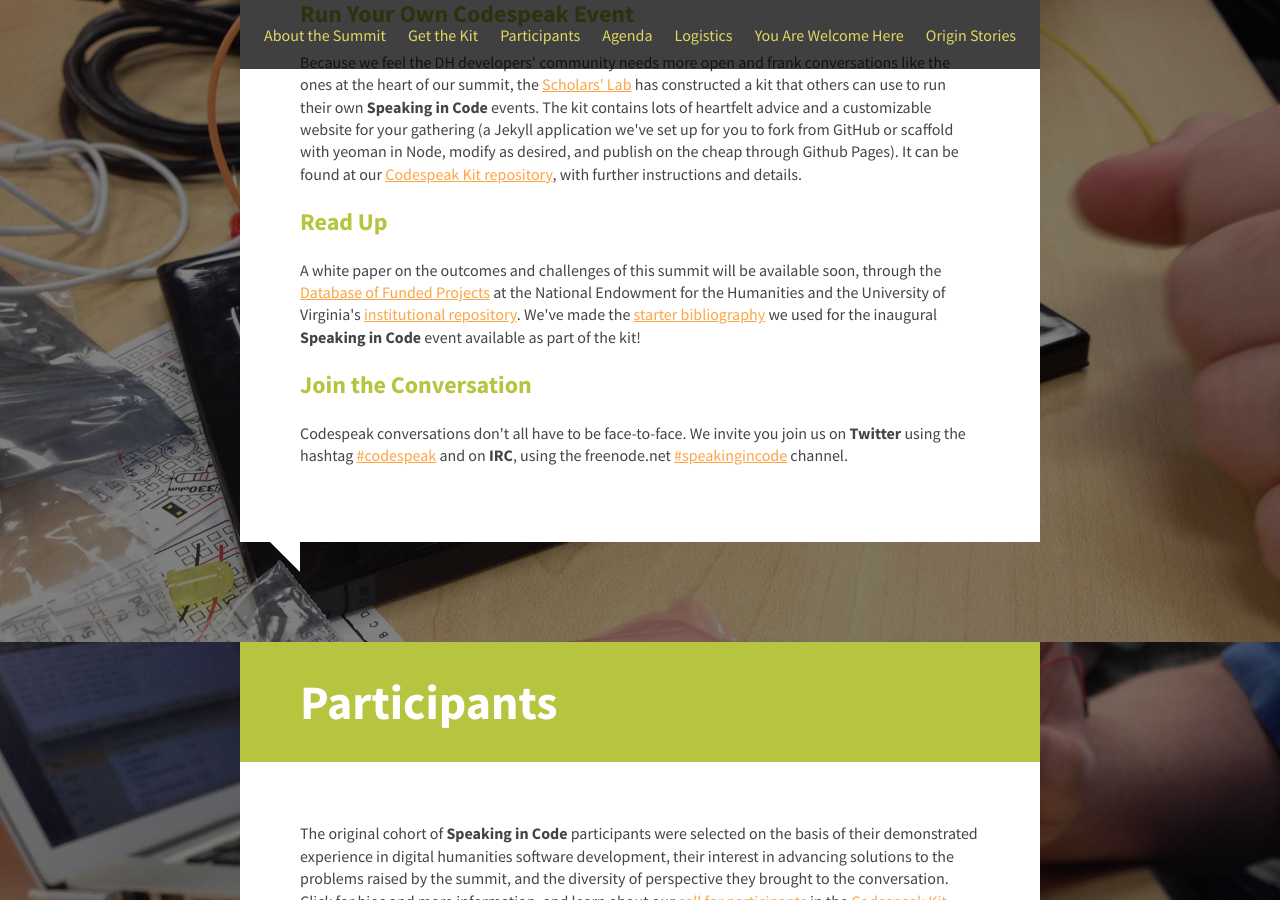
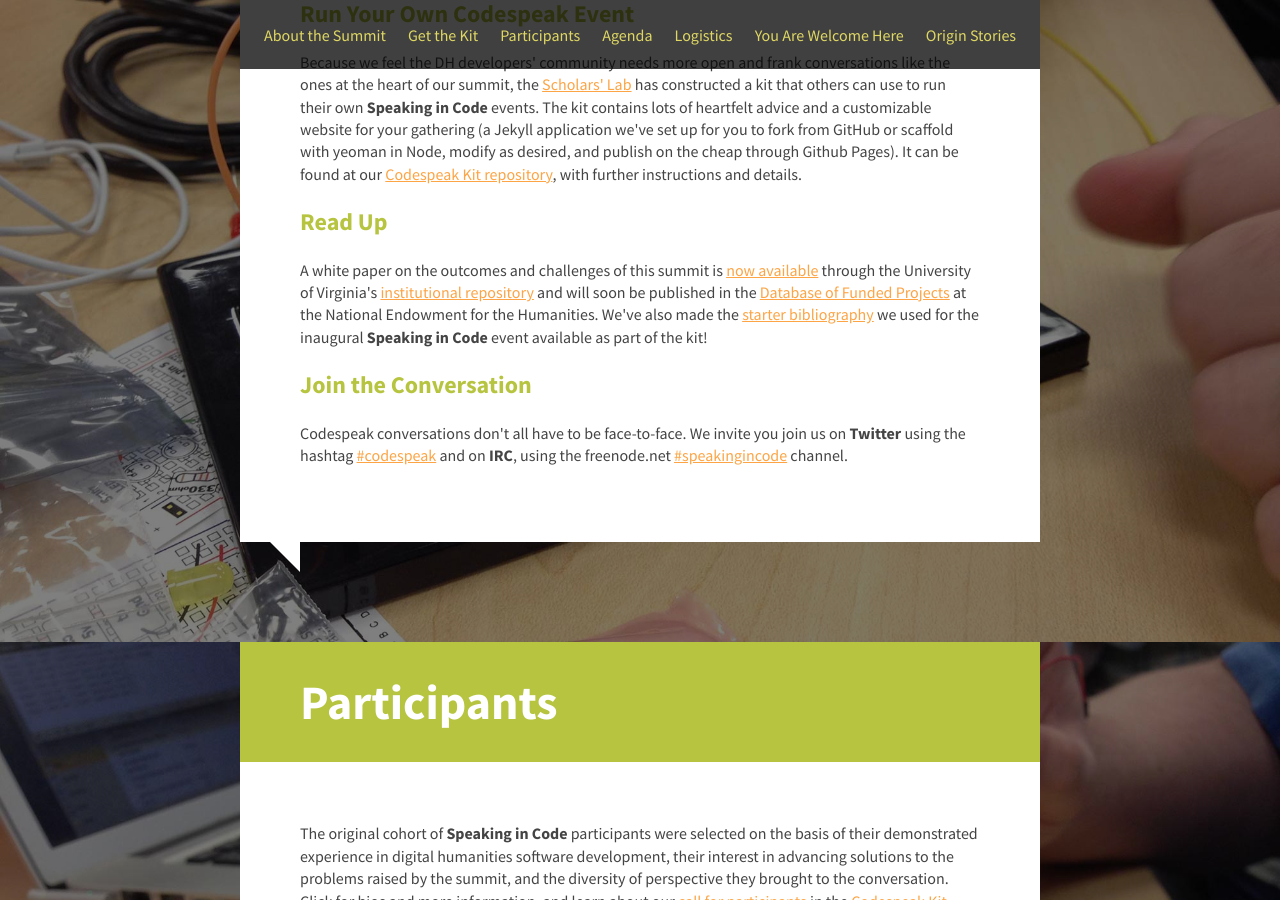
Before and after one commit to scholarslab/speakingincode, a Jekyll site: the page built from index.html, in a window 1280 px wide and 900 px high, scrolled down 1278 px. Built offline with Jekyll 4.4.1, drawn with Linux system fonts in a browser that asks for light colours; nearby versions of some CDN libraries; some web fonts are replaced; Markdown is read by kramdown in place of the engine named in the settings.

Commit message:
white paper available

```diff
--- a/index.html
+++ b/index.html
@@ -33,7 +33,7 @@ layout: default
   </p>
   <h2>Read Up</h2>
   <p>
-    A white paper on the outcomes and challenges of this summit will be available soon, through the <a href="https://securegrants.neh.gov/publicquery/main.aspx?f=1&gn=HD-51674-13">Database of Funded Projects</a> at the National Endowment for the Humanities and the University of Virginia's <a href="http://libra.virginia.edu">institutional repository</a>. We've made the <a href="https://github.com/scholarslab/codespeakkit/blob/master/bibliography.md">starter bibliography</a> we used for the inaugural <strong>Speaking in Code</strong> event available as part of the kit!
+    A white paper on the outcomes and challenges of this summit is <a href="http://libra.virginia.edu/catalog/libra-oa:7528">now available</a> through the University of Virginia's <a href="http://libra.virginia.edu">institutional repository</a> and will soon be published in the <a href="https://securegrants.neh.gov/publicquery/main.aspx?f=1&gn=HD-51674-13">Database of Funded Projects</a> at the National Endowment for the Humanities. We've also made the <a href="https://github.com/scholarslab/codespeakkit/blob/master/bibliography.md">starter bibliography</a> we used for the inaugural <strong>Speaking in Code</strong> event available as part of the kit!
     </p>
   <h2>Join the Conversation</h2>
   <p>Codespeak conversations don't all have to be face-to-face. We invite you join us on <strong>Twitter</strong> using the hashtag <a
```
